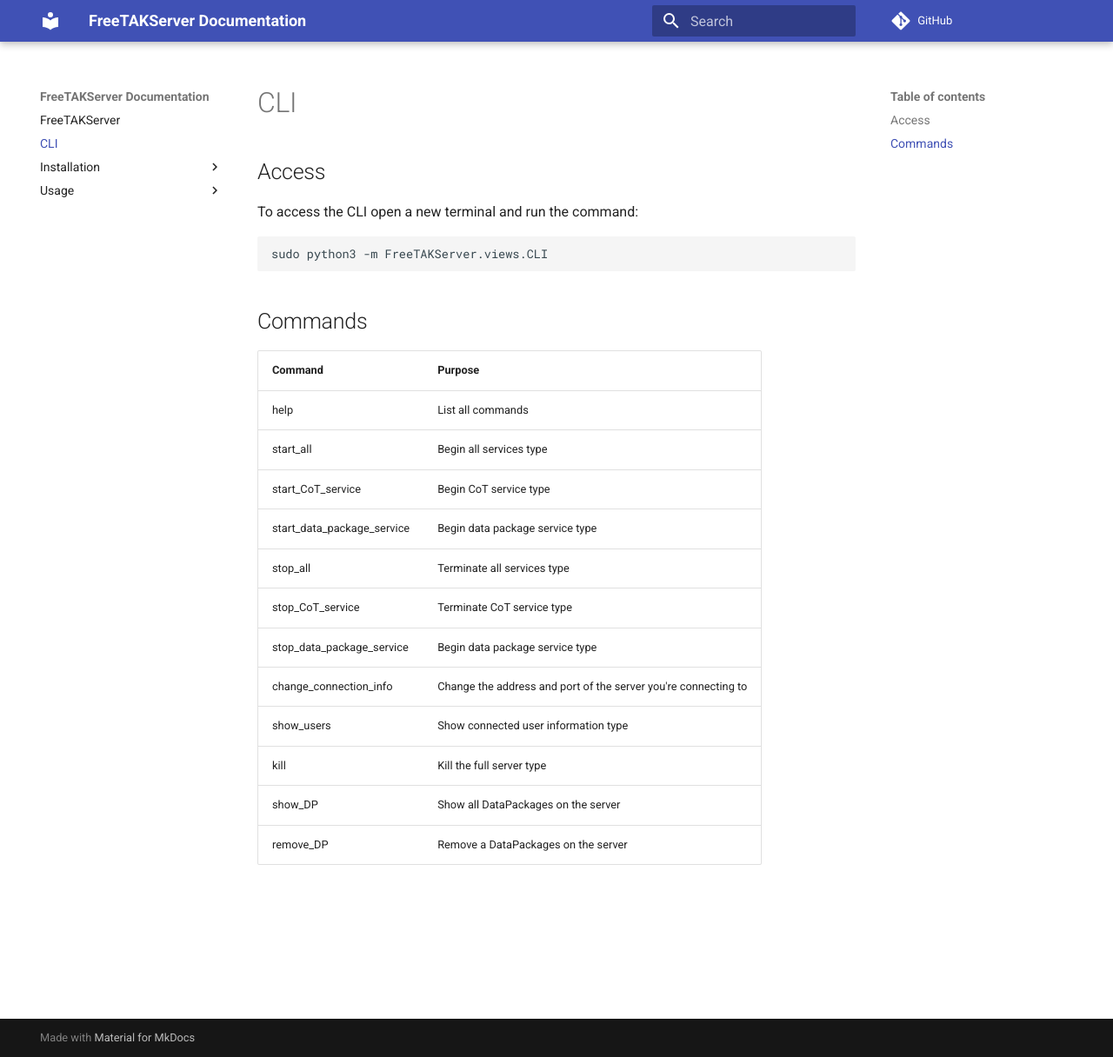
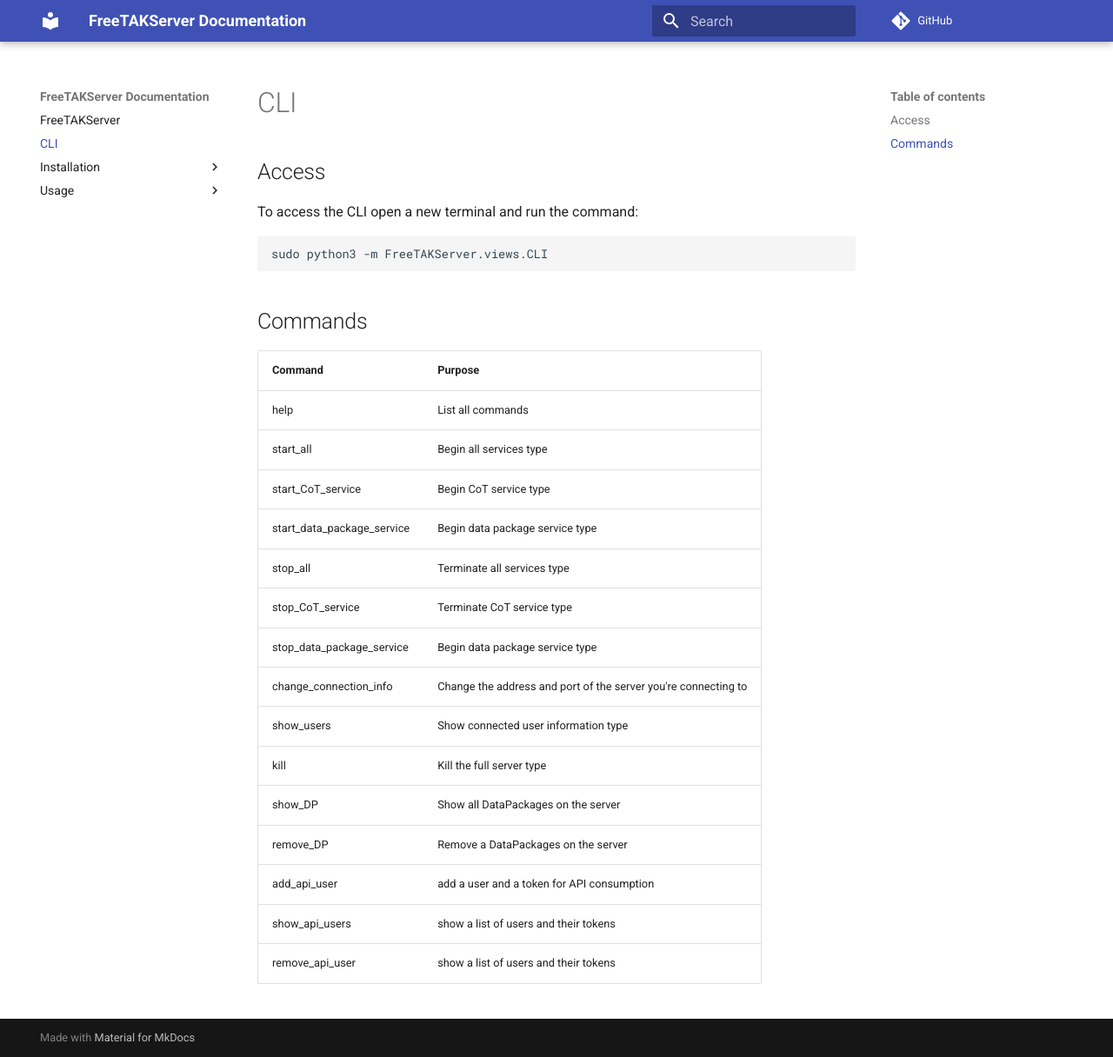
Before and after one commit to FreeTAKTeam/FreeTAKServer-User-Docs, an MkDocs documentation site: the page built from docs/docs/CLI.md, in a window 1280 px wide and 1216 px high. Shown: the whole window at 87% size. Built offline with MkDocs 1.6.1 and Material for MkDocs 9.7.7, drawn with Linux system fonts in a browser that asks for light colours; comment, search, counter and statistics services are not loaded.

Commit message:
Update CLI.md
added commands to create APi users

```diff
--- a/docs/docs/CLI.md
+++ b/docs/docs/CLI.md
@@ -23,3 +23,6 @@
 | kill                       | Kill the full server type                                      |
 | show_DP                    | Show all DataPackages on the server                            |
 | remove_DP                  | Remove a DataPackages on the server                            |
+| add_api_user               | add a user and a token for API consumption                     |
+| show_api_users             | show a list of users and their tokens                          |
+| remove_api_user            | show a list of users and their tokens                          |
```
